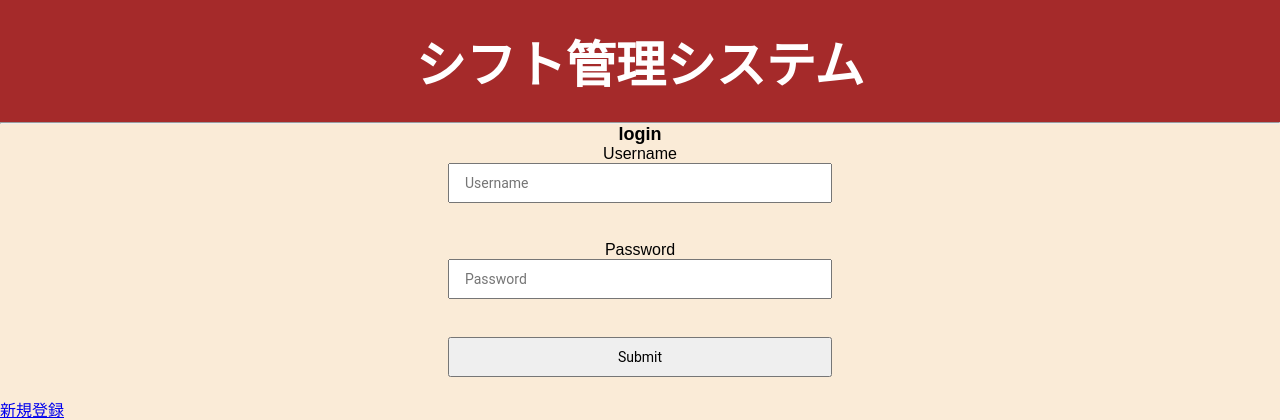
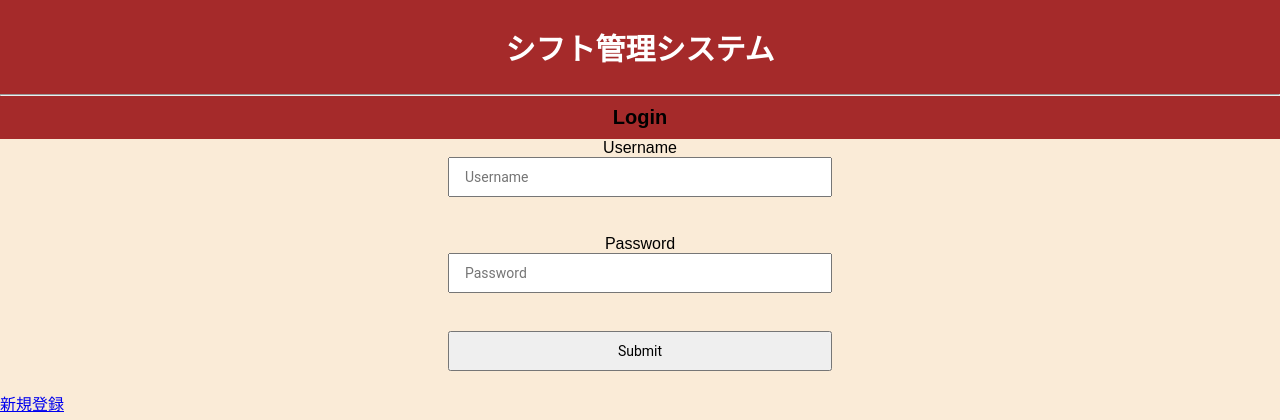
Before and after one commit to DCNTT/anhlavodich, a Django app: template mainp/base/templates/base/login.html in a window 1280 px wide. Shown: the top 420 px of the page. Run offline with Django 4.2, Linux system fonts and the light colour scheme; the template is opened without the code that fills it, so the values that code supplies are empty.

Commit message:
changed something in style.css

```diff
--- a/mainp/base/static/shift/style.css
+++ b/mainp/base/static/shift/style.css
@@ -4,7 +4,9 @@ body{
 }
 h1{
     text-align: center;
-    font-size: large;
+    font-size: 20px;
+    padding:10px 10px;
+    background-color: brown;
 }
 h2{
     text-align: center;
@@ -146,7 +148,7 @@ h2{
         display: none;
       }
       .Head{
-        font-size: 50px;
+        font-size: 30px;
         top:0;
         display: block;
         position: -webkit-sticky;
--- a/mainp/base/templates/base/login.html
+++ b/mainp/base/templates/base/login.html
@@ -1,6 +1,6 @@
 {% extends "base/base.html"%}
 {% block body %}
-<h1>login</h1>
+<h1>Login</h1>
 <form>
     <center>
     <label>Username</label>
```
